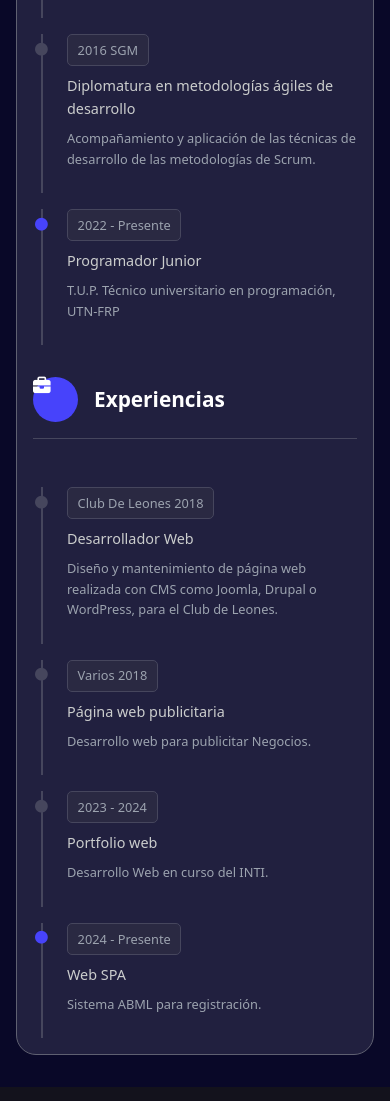
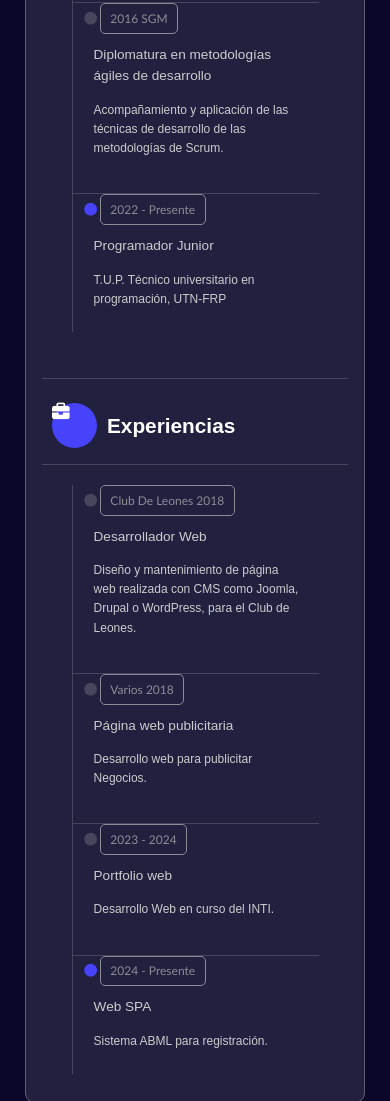
Before and after one commit to 20FacuSam23/portfolio, a plain HTML site: page index.html in a window 390 px wide. Shown: the part 2994-4095 px from the top of the page. Drawn offline with Linux system fonts and the light colour scheme.

Commit message:
Update estilos.css edit tree

```diff
--- a/css/estilos.css
+++ b/css/estilos.css
@@ -274,123 +274,149 @@ h1,
 /* ============= EDUCACIÓN Y EXPERIENCIA ============= */
 .edu-exp {
   background-color: #090828;
-  padding: 4rem 2rem;
   width: 100%;
+  padding: 4rem 0;
 }
 
 .grid-eYe {
+  font-family: var(--hero-font-family);
   display: grid;
+  grid-template-areas: "edu exp";
   grid-template-columns: 1fr 1fr;
-  gap: 3rem;
+  grid-column-gap: 0px;
+  grid-row-gap: 10px;
+  width: 80%;
   max-width: 1200px;
   margin: 0 auto;
+  color: #5f6071;
   background-color: #21203f;
   border: 1px solid #5f6071;
-  border-radius: 20px;
+  border-radius: 10px;
   padding: 2rem;
 }
 
-.edu-section,
+.edu-section {
+  grid-area: edu;
+}
+
 .exp-section {
+  grid-area: exp;
+  border-left: 1px solid #46465d;
+}
+
+.cont-title-edu {
   display: flex;
-  flex-direction: column;
+  justify-content: flex-end;
+}
+
+.cont-title-exp {
+  display: flex;
+  justify-content: flex-start;
 }
 
 .titulo-edu,
 .titulo-exp {
   display: flex;
   align-items: center;
-  gap: 1rem;
-  border-bottom: 1px solid #46465d;
-  padding-bottom: 1rem;
-  margin-bottom: 2rem;
+  border-bottom: solid 1px #46465d;
+  height: 80px;
+  width: 90%;
+  font-size: 20px;
 }
 
 .titulo-edu h2,
 .titulo-exp h2 {
   color: white;
-  font-size: 1.5rem;
   margin: 0;
 }
 
 .fa-graduation-cap,
 .fa-briefcase {
+  font-size: 20px;
+  display: flex;
+  justify-content: center;
+  align-items: center;
+  height: 50px;
+  width: 50px;
+  margin: 0px 10px;
   background-color: var(--hero-bg-color);
+  border-radius: 100%;
   color: white;
-  width: 50px;
-  height: 50px;
-  border-radius: 50%;
-  display: flex;
-  align-items: center;
-  justify-content: center;
-  font-size: 1.3rem;
 }
 
 .formacion,
 .trayectoria {
-  display: flex;
-  flex-direction: column;
-  gap: 1rem;
+  margin-left: 30px;
 }
 
-.edu,
+.edu {
+  border-bottom: solid 1px #46465d;
+  border-left: solid 1px #46465d;
+  margin-left: 30px;
+  width: 80%;
+  color: #46465d;
+  font-family: var(--hero-font-family);
+}
+
 .exp {
-  border-left: 2px solid #46465d;
-  padding-left: 2rem;
-  margin-left: 1rem;
-  position: relative;
+  border-bottom: solid 1px #46465d;
+  border-left: solid 1px #46465d;
+  margin-left: 30px;
+  width: 80%;
+  color: #46465d;
+}
+
+.edu p,
+.exp p {
+  margin-top: 10px;
+  margin-left: 2%;
+  width: 70%;
+  color: #cbcdcd;
 }
 
 .primer-contenedor {
-  margin-top: 1rem;
+  margin-top: 20px;
 }
 
 .ultimo-contenedor {
   border-bottom: none;
-  padding-bottom: 0;
+}
+
+.presente {
+  color: var(--hero-bg-color);
+}
+
+.detalle {
+  font-size: 10px;
+  padding-bottom: 10%;
 }
 
 .eve-time-line {
   display: flex;
-  align-items: center;
-  gap: 1rem;
-  margin-bottom: 0.5rem;
+  justify-content: flex-start;
+  align-items: baseline;
+  align-content: center;
 }
 
-.eve-time-line .fa-circle {
-  position: absolute;
-  left: -8px;
-  color: #46465d;
+.eve-time-line h4 {
+  padding: 2%;
+  border: solid 1px #8c8d94;
+  font-family: 'Gill Sans', 'Gill Sans MT', Calibri, 'Trebuchet MS', sans-serif;
+  background-color: transparent;
+  color: #8c8d94;
+  font-size: 0.9rem;
+  margin: 0;
+  font-weight: normal;
+  border-radius: 5px;
+}
+
+.fa-circle {
+  margin: -2%;
+  width: 30px;
   font-size: 0.8rem;
 }
 
-.eve-time-line .fa-circle.presente {
-  color: var(--hero-bg-color);
-}
-
-.eve-time-line h4 {
-  background-color: #2a2942;
-  border: 1px solid #46465d;
-  padding: 0.4rem 0.8rem;
-  border-radius: 5px;
-  color: #9ca3af;
-  font-size: 0.9rem;
-  margin: 0;
-  font-weight: normal;
-}
-
-.edu p,
-.exp p {
-  color: #cbcdcd;
-  margin: 0.5rem 0;
-  font-size: 1rem;
-}
-
-.detalle {
-  color: #9ca3af !important;
-  font-size: 0.85rem !important;
-  margin-bottom: 1.5rem !important;
-}
+/* ============= SKILLS ============= */
 
 /* ============= SKILLS ============= */
 .skills {
@@ -843,9 +869,30 @@ footer {
   }
 
   .grid-eYe {
+    grid-template-areas:
+      "edu"
+      "exp";
     grid-template-columns: 1fr;
-    gap: 2rem;
+    width: 90%;
     padding: 1.5rem;
+  }
+
+  .exp-section {
+    border-left: none;
+    border-top: 1px solid #46465d;
+    padding-top: 1.5rem;
+    margin-top: 1.5rem;
+  }
+
+  .cont-title-edu {
+    justify-content: flex-start;
+  }
+
+  .titulo-edu,
+  .titulo-exp {
+    width: 100%;
+    height: auto;
+    padding-bottom: 1rem;
   }
 
   .titulo-edu h2,
@@ -858,6 +905,11 @@ footer {
     width: 45px;
     height: 45px;
     font-size: 1.1rem;
+  }
+
+  .edu,
+  .exp {
+    width: 90%;
   }
 
   .skills,
@@ -985,26 +1037,38 @@ footer {
   /* Educación y Experiencia más compacto en móvil pequeño */
   .grid-eYe {
     padding: 1rem;
+    width: 95%;
   }
 
   .edu,
   .exp {
-    padding-left: 1.5rem;
-    margin-left: 0.5rem;
+    padding-left: 1rem;
+    margin-left: 15px;
+    width: 85%;
+  }
+
+  .formacion,
+  .trayectoria {
+    margin-left: 15px;
   }
 
   .eve-time-line h4 {
-    font-size: 0.8rem;
+    font-size: 0.75rem;
     padding: 0.3rem 0.6rem;
   }
 
   .edu p,
   .exp p {
-    font-size: 0.9rem;
+    font-size: 0.85rem;
+    width: 90%;
   }
 
   .detalle {
-    font-size: 0.8rem !important;
+    font-size: 0.75rem !important;
+  }
+
+  .fa-circle {
+    width: 20px;
   }
 
   .skills h2,
@@ -1066,4 +1130,4 @@ footer {
     height: 50px;
     font-size: 1.2rem;
   }
-    }
+  }
```
